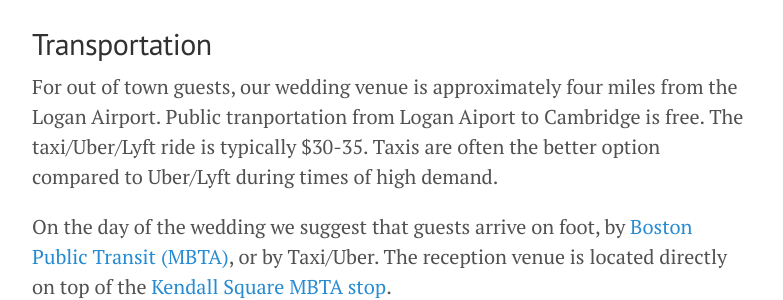
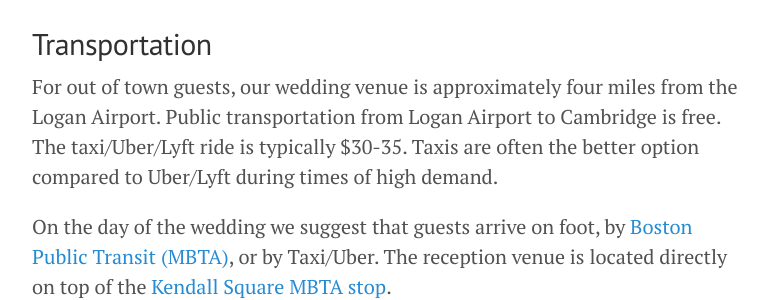
Before and after one commit to JoshBradshaw/andreajosh.github.io, a Jekyll site: the page built from _posts/2023-12-30-overview.md, in a window 1280 px wide. Shown: the part 1448-1748 px from the top of the page, without its empty margins (248-1031 px from the left). Built offline with Jekyll 4.4.1, drawn with Linux system fonts in a browser that asks for light colours.

Commit message:
Fix typos

```diff
--- a/_posts/2023-12-30-overview.md
+++ b/_posts/2023-12-30-overview.md
@@ -37,7 +37,7 @@ If you plan to drive to Cambridge, please make a plan for parking your car when
 
 ## Transportation
 
-For out of town guests, our wedding venue is approximately four miles from the Logan Airport. Public tranportation from Logan Aiport to Cambridge is free. The taxi/Uber/Lyft ride is typically $30-35. Taxis are often the better option compared to Uber/Lyft during times of high demand.
+For out of town guests, our wedding venue is approximately four miles from the Logan Airport. Public transportation from Logan Airport to Cambridge is free. The taxi/Uber/Lyft ride is typically $30-35. Taxis are often the better option compared to Uber/Lyft during times of high demand.
 
 On the day of the wedding we suggest that guests arrive on foot, by [Boston Public Transit (MBTA)](https://cdn.mbta.com/sites/default/files/2022-12/2022-12-12-subway-map-v37f.pdf), or by Taxi/Uber. The reception venue is located directly on top of the [Kendall Square MBTA stop](https://www.mbta.com/stops/place-knncl).
 
```
